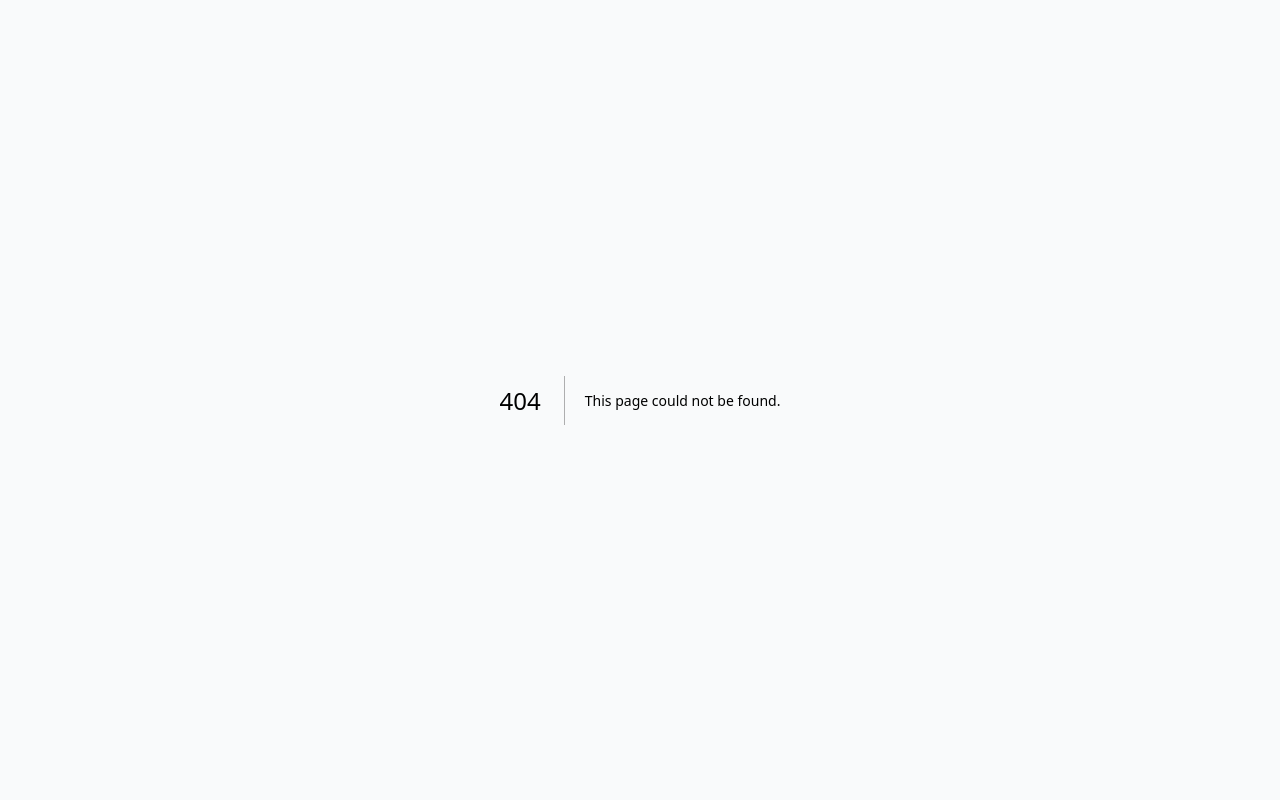
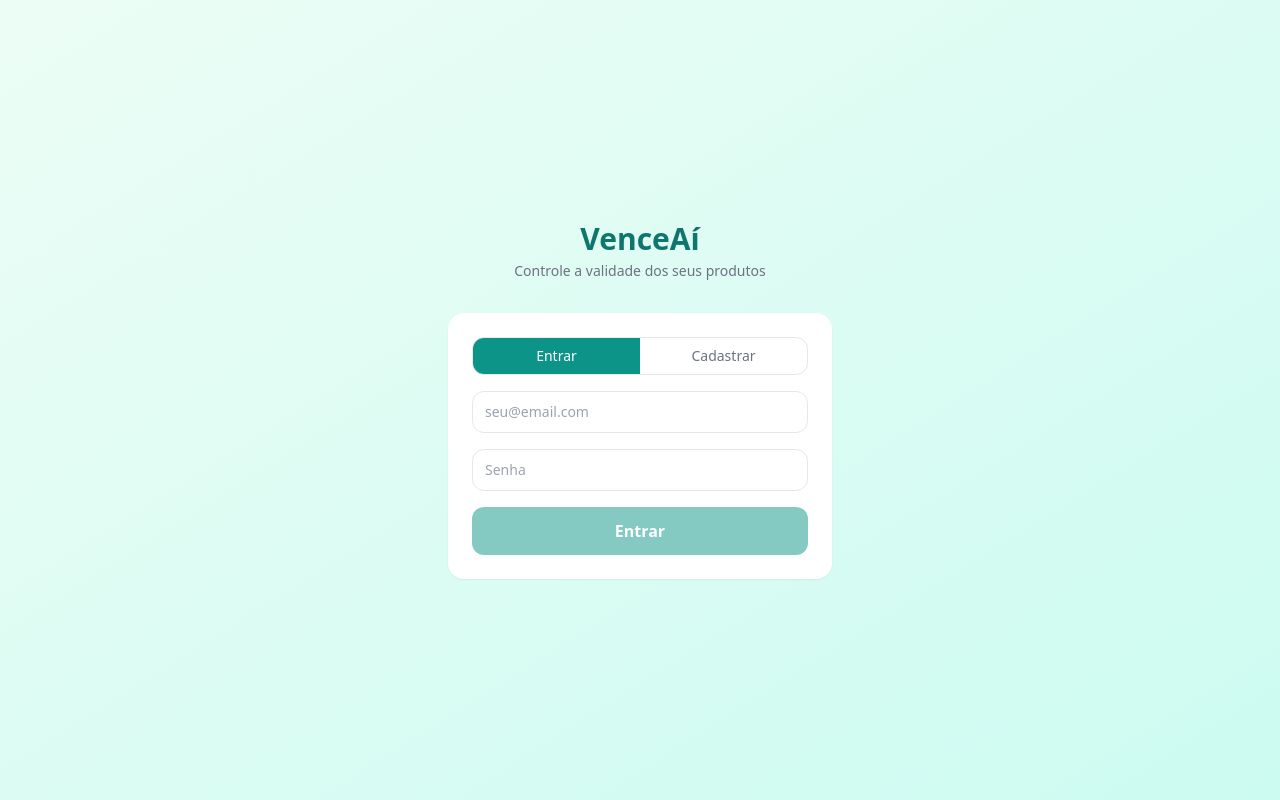
Before and after one commit to ataircarvalhosjc/venceai, a Next.js app: page /login in a window 1280 px wide. Before the commit this address had no page. Built offline with nearby package versions, Linux system fonts and the light colour scheme; no server answers.

Commit message:
feat: add email/password auth with Supabase

```diff
--- a/app/adicionar/page.tsx
+++ b/app/adicionar/page.tsx
@@ -4,6 +4,7 @@ import { useState, useRef } from "react";
 import { useRouter } from "next/navigation";
 import { ImageIcon, X, Loader2, ArrowLeft } from "lucide-react";
 import Link from "next/link";
+import { supabaseBrowser } from "@/lib/supabase-browser";
 
 export default function Adicionar() {
   const router = useRouter();
@@ -45,9 +46,11 @@ export default function Adicionar() {
   const salvar = async () => {
     if (!nome || !validade) return;
     setLoading(true);
+    const { data } = await supabaseBrowser.auth.getSession();
+    const token = data.session?.access_token;
     await fetch("/api/produtos", {
       method: "POST",
-      headers: { "Content-Type": "application/json" },
+      headers: { "Content-Type": "application/json", Authorization: `Bearer ${token}` },
       body: JSON.stringify({
         imageBase64: base64,
         nomeManual: nome,
--- a/app/api/produtos/route.ts
+++ b/app/api/produtos/route.ts
@@ -1,11 +1,25 @@
 import { NextRequest, NextResponse } from "next/server";
 import { supabase } from "@/lib/supabase";
 import { lerValidadeDaFoto } from "@/lib/openai";
+import { createClient } from "@supabase/supabase-js";
 
-export async function GET() {
+async function getUserId(req: NextRequest) {
+  const authHeader = req.headers.get("authorization");
+  const token = authHeader?.replace("Bearer ", "");
+  if (!token) return null;
+
+  const { data } = await supabase.auth.getUser(token);
+  return data.user?.id ?? null;
+}
+
+export async function GET(req: NextRequest) {
+  const userId = await getUserId(req);
+  if (!userId) return NextResponse.json({ error: "Não autorizado" }, { status: 401 });
+
   const { data, error } = await supabase
     .from("produtos")
     .select("*")
+    .eq("user_id", userId)
     .order("validade", { ascending: true });
 
   if (error) return NextResponse.json({ error: error.message }, { status: 500 });
@@ -13,6 +27,9 @@ export async function GET() {
 }
 
 export async function POST(req: NextRequest) {
+  const userId = await getUserId(req);
+  if (!userId) return NextResponse.json({ error: "Não autorizado" }, { status: 401 });
+
   const body = await req.json();
   const { imageBase64, nomeManual, validadeManual, emailNotificacao, diasAviso } = body;
 
@@ -31,12 +48,7 @@ export async function POST(req: NextRequest) {
 
   const { data, error } = await supabase
     .from("produtos")
-    .insert({
-      nome,
-      validade,
-      email_notificacao: emailNotificacao,
-      dias_aviso: diasAviso ?? 7,
-    })
+    .insert({ nome, validade, email_notificacao: emailNotificacao, dias_aviso: diasAviso ?? 7, user_id: userId })
     .select()
     .single();
 
@@ -45,10 +57,13 @@ export async function POST(req: NextRequest) {
 }
 
 export async function DELETE(req: NextRequest) {
+  const userId = await getUserId(req);
+  if (!userId) return NextResponse.json({ error: "Não autorizado" }, { status: 401 });
+
   const { searchParams } = new URL(req.url);
   const id = searchParams.get("id");
 
-  const { error } = await supabase.from("produtos").delete().eq("id", id);
+  const { error } = await supabase.from("produtos").delete().eq("id", id).eq("user_id", userId);
   if (error) return NextResponse.json({ error: error.message }, { status: 500 });
   return NextResponse.json({ ok: true });
 }
--- /dev/null
+++ b/app/login/page.tsx
@@ -0,0 +1,95 @@
+"use client";
+
+import { useState } from "react";
+import { useRouter } from "next/navigation";
+import { supabaseBrowser } from "@/lib/supabase-browser";
+import { Loader2 } from "lucide-react";
+
+export default function Login() {
+  const router = useRouter();
+  const [modo, setModo] = useState<"login" | "cadastro">("login");
+  const [email, setEmail] = useState("");
+  const [senha, setSenha] = useState("");
+  const [loading, setLoading] = useState(false);
+  const [erro, setErro] = useState("");
+  const [sucesso, setSucesso] = useState("");
+
+  const handleSubmit = async () => {
+    setErro("");
+    setSucesso("");
+    setLoading(true);
+
+    if (modo === "cadastro") {
+      const { error } = await supabaseBrowser.auth.signUp({ email, password: senha });
+      if (error) {
+        setErro(error.message === "User already registered" ? "Email já cadastrado." : error.message);
+      } else {
+        setSucesso("Cadastro realizado! Verifique seu email para confirmar.");
+      }
+    } else {
+      const { error } = await supabaseBrowser.auth.signInWithPassword({ email, password: senha });
+      if (error) {
+        setErro("Email ou senha incorretos.");
+      } else {
+        router.push("/");
+        router.refresh();
+      }
+    }
+    setLoading(false);
+  };
+
+  return (
+    <div className="min-h-screen bg-gradient-to-br from-emerald-50 to-teal-100 flex items-center justify-center px-4">
+      <div className="w-full max-w-sm">
+        <div className="text-center mb-8">
+          <h1 className="text-3xl font-bold text-teal-700">VenceAí</h1>
+          <p className="text-gray-500 text-sm mt-1">Controle a validade dos seus produtos</p>
+        </div>
+
+        <div className="bg-white rounded-2xl p-6 shadow-sm space-y-4">
+          <div className="flex rounded-xl overflow-hidden border border-gray-200">
+            <button
+              onClick={() => setModo("login")}
+              className={`flex-1 py-2 text-sm font-medium transition-colors ${modo === "login" ? "bg-teal-600 text-white" : "text-gray-500 hover:bg-gray-50"}`}
+            >
+              Entrar
+            </button>
+            <button
+              onClick={() => setModo("cadastro")}
+              className={`flex-1 py-2 text-sm font-medium transition-colors ${modo === "cadastro" ? "bg-teal-600 text-white" : "text-gray-500 hover:bg-gray-50"}`}
+            >
+              Cadastrar
+            </button>
+          </div>
+
+          <input
+            type="email"
+            placeholder="seu@email.com"
+            value={email}
+            onChange={(e) => setEmail(e.target.value)}
+            className="w-full px-3 py-2.5 border border-gray-200 rounded-xl text-sm focus:outline-none focus:ring-2 focus:ring-teal-400"
+          />
+          <input
+            type="password"
+            placeholder="Senha"
+            value={senha}
+            onChange={(e) => setSenha(e.target.value)}
+            onKeyDown={(e) => e.key === "Enter" && handleSubmit()}
+            className="w-full px-3 py-2.5 border border-gray-200 rounded-xl text-sm focus:outline-none focus:ring-2 focus:ring-teal-400"
+          />
+
+          {erro && <p className="text-red-500 text-sm text-center">{erro}</p>}
+          {sucesso && <p className="text-green-600 text-sm text-center">{sucesso}</p>}
+
+          <button
+            onClick={handleSubmit}
+            disabled={loading || !email || !senha}
+            className="w-full bg-teal-600 text-white py-3 rounded-xl font-semibold hover:bg-teal-700 transition-colors disabled:opacity-50"
+          >
+            {loading ? <Loader2 className="w-5 h-5 animate-spin mx-auto" /> : modo === "login" ? "Entrar" : "Criar conta"}
+          </button>
+        </div>
+      </div>
+    </div>
+  );
+}
--- a/app/page.tsx
+++ b/app/page.tsx
@@ -2,8 +2,10 @@
 
 import { useEffect, useState } from "react";
 import Link from "next/link";
+import { useRouter } from "next/navigation";
 import { differenceInDays, parseISO, startOfDay } from "date-fns";
-import { Plus, Trash2, AlertTriangle, CheckCircle, Clock } from "lucide-react";
+import { Plus, Trash2, AlertTriangle, CheckCircle, Clock, LogOut } from "lucide-react";
+import { supabaseBrowser } from "@/lib/supabase-browser";
 import type { Produto } from "@/lib/supabase";
 
 function badgeValidade(validade: string) {
@@ -15,18 +17,31 @@ function badgeValidade(validade: string) {
 }
 
 export default function Home() {
+  const router = useRouter();
   const [produtos, setProdutos] = useState<Produto[]>([]);
   const [loading, setLoading] = useState(true);
 
+  const logout = async () => {
+    await supabaseBrowser.auth.signOut();
+    router.push("/login");
+  };
+
+  const getToken = async () => {
+    const { data } = await supabaseBrowser.auth.getSession();
+    return data.session?.access_token;
+  };
+
   const carregar = async () => {
-    const res = await fetch("/api/produtos");
+    const token = await getToken();
+    const res = await fetch("/api/produtos", { headers: { Authorization: `Bearer ${token}` } });
     const data = await res.json();
-    setProdutos(data ?? []);
+    setProdutos(Array.isArray(data) ? data : []);
     setLoading(false);
   };
 
   const deletar = async (id: number) => {
-    await fetch(`/api/produtos?id=${id}`, { method: "DELETE" });
+    const token = await getToken();
+    await fetch(`/api/produtos?id=${id}`, { method: "DELETE", headers: { Authorization: `Bearer ${token}` } });
     setProdutos((prev) => prev.filter((p) => p.id !== id));
   };
 
@@ -43,8 +58,12 @@ export default function Home() {
         <div className="flex items-center justify-between mb-6">
           <div>
             <h1 className="text-2xl font-bold text-teal-700">VenceAí</h1>
-            <p className="text-sm text-gray-500">{produtos.length} produto{produtos.length !== 1 ? "s" : ""} cadastrado{produtos.length !== 1 ? "s" : ""}</p>
+            <p className="text-sm text-gray-500">{produtos.length === 1 ? "1 produto cadastrado" : `${produtos.length} produtos cadastrados`}</p>
           </div>
+          <div className="flex items-center gap-2">
+            <button onClick={logout} className="text-gray-400 hover:text-red-500 transition-colors p-1" title="Sair">
+              <LogOut className="w-5 h-5" />
+            </button>
             <Link
               href="/adicionar"
               className="flex items-center gap-1 bg-teal-600 text-white px-4 py-2 rounded-full text-sm font-medium hover:bg-teal-700 transition-colors"
@@ -52,6 +71,7 @@ export default function Home() {
               <Plus className="w-4 h-4" />
               Adicionar
             </Link>
+          </div>
         </div>
 
         {loading ? (
--- /dev/null
+++ b/lib/supabase-browser.ts
@@ -0,0 +1,6 @@
+import { createClient } from "@supabase/supabase-js";
+
+export const supabaseBrowser = createClient(
+  process.env.NEXT_PUBLIC_SUPABASE_URL!,
+  process.env.NEXT_PUBLIC_SUPABASE_ANON_KEY!
+);
```
Also changed, not shown: middleware.ts (added, +26 -0 lines). Lines whose indentation alone changed are shown as unchanged.
